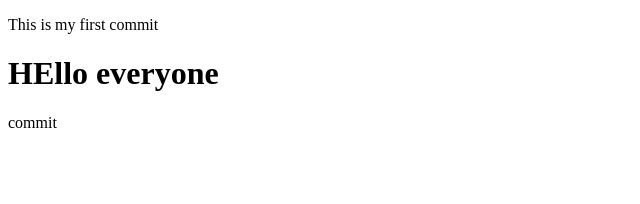
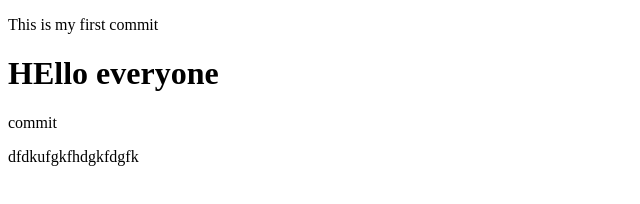
Before and after one commit to dootalievas/team-work, a plain HTML site: page index.html in a window 1280 px wide. Shown: the whole page, without its empty margins (0-640 px from the left). Drawn offline with Linux system fonts and the light colour scheme.

Commit message:
added some html text

```diff
--- a/index.html
+++ b/index.html
@@ -10,6 +10,7 @@
     <p>This is my first commit</p>
     <h1> HEllo everyone</h1>
     <p>commit</p>
+    <p>dfdkufgkfhdgkfdgfk</p>
 
 
     </body>
```
